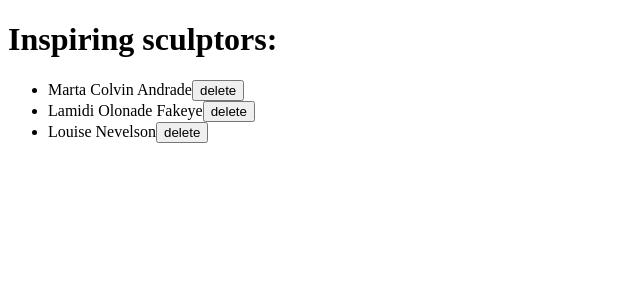
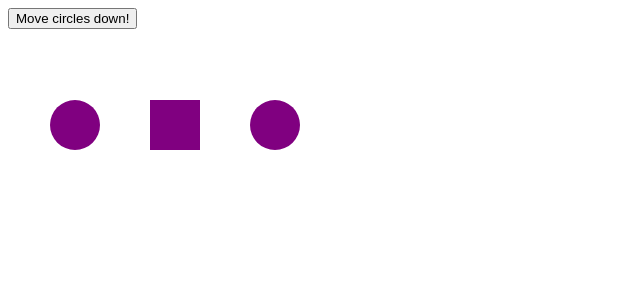
Before and after one commit to Milltiades/react-course, a React (Vite) app: page / in a window 1280 px wide. Shown: the top 300 px of the page, without its empty margins (0-640 px from the left). Built offline with nearby package versions, Linux system fonts and the light colour scheme.

Commit message:
transforming an array

```diff
--- a/src/Arrays.jsx
+++ b/src/Arrays.jsx
@@ -2,23 +2,68 @@ import React from 'react'
 import { useState } from 'react';
 
 // let nextId = 0;
-let initialArtists = [
-    { id: 0, name: 'Marta Colvin Andrade' },
-    { id: 1, name: 'Lamidi Olonade Fakeye'},
-    { id: 2, name: 'Louise Nevelson'},
-]
+// let initialArtists = [
+//     { id: 0, name: 'Marta Colvin Andrade' },
+//     { id: 1, name: 'Lamidi Olonade Fakeye'},
+//     { id: 2, name: 'Louise Nevelson'},
+// ]
 
+let initialShapes = [
+    { id: 0, type: 'circle', x: 50, y: 100 },
+    { id: 1, type: 'square', x: 150, y: 100 },
+    { id: 2, type: 'circle', x: 250, y: 100 },
+  ];
 const Arrays = () => {
 
     // const [name, setName] = useState('');
     // const [artists, setArtists] = useState([]);
 
-    const [artists, setArtists] = useState(
-        initialArtists
+    // const [artists, setArtists] = useState(
+    //     initialArtists
+    //   );
+
+    const [shapes, setShapes] = useState(
+        initialShapes
       );
+      function handleClick() {
+        const nextShapes = shapes.map(shape => {
+          if (shape.type === 'square') {
+            // No change
+            return shape;
+          } else {
+            // Return a new circle 50px below
+            return {
+              ...shape,
+              y: shape.y + 50,
+            };
+          }
+        });
+        // Re-render with the new array
+        setShapes(nextShapes);
+      }
+
 
   return (
     <>
+ <button onClick={handleClick}>
+        Move circles down!
+      </button>
+      {shapes.map(shape => (
+        <div
+          key={shape.id}
+          style={{
+          background: 'purple',
+          position: 'absolute',
+          left: shape.x,
+          top: shape.y,
+          borderRadius:
+            shape.type === 'circle'
+              ? '500%' : '',
+          width: 50,
+          height: 50,
+        }} />
+      ))}
+
     {/* <h1>Inspiring sculptors:</h1>
     <input
       value={name}
@@ -35,7 +80,7 @@ const Arrays = () => {
       ))}
     </ul> */}
 
-<h1>Inspiring sculptors:</h1>
+{/* <h1>Inspiring sculptors:</h1>
       <ul>
         {artists.map((a) => (
             <li key={a.id}>
@@ -45,8 +90,10 @@ const Arrays = () => {
                 ) }>delete</button>
             </li>
         ))}
-      </ul>
+      </ul> */}
   </>
+
+
   )
 }
 
```
